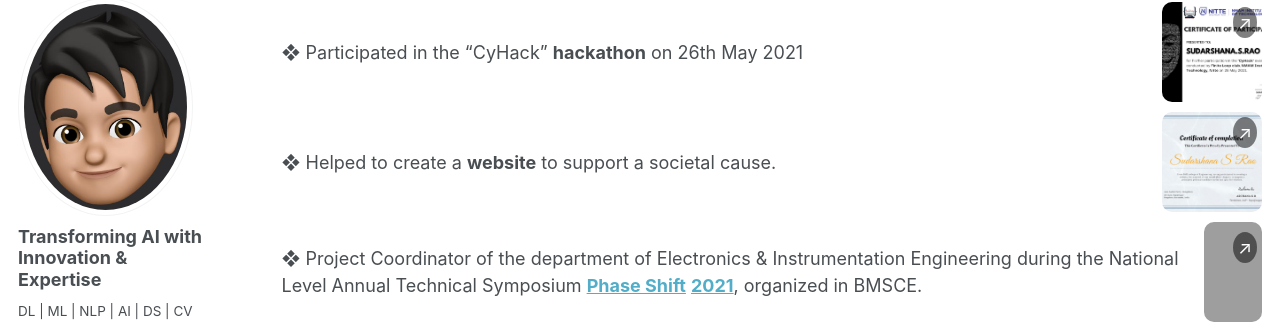
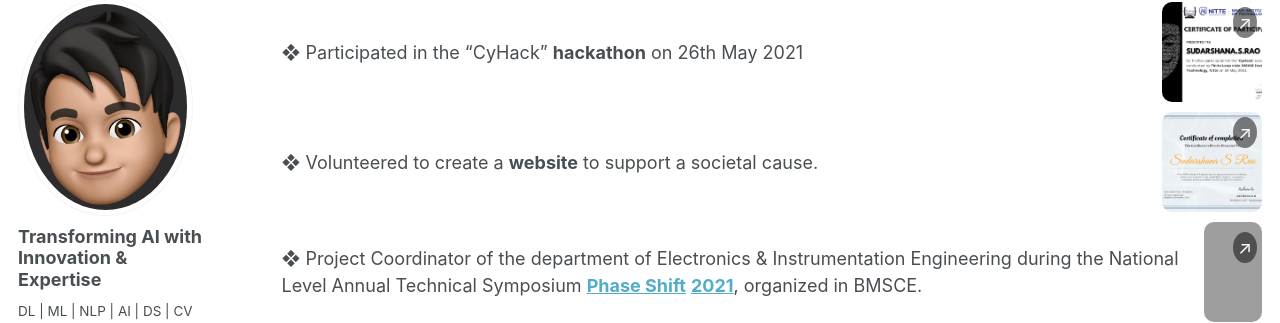
Before and after one commit to SudarshanaSRao/SudarshanaSRao.github.io, a Jekyll site: the page built from _pages/cv.md, in a window 1280 px wide and 900 px high, scrolled down 3279 px, cut to the strip 108-431 px from the top of the window. Built offline with Jekyll 4.4.1, drawn with Linux system fonts in a browser that asks for light colours; grey boxes are pictures that could not be loaded.

Commit message:
Update cv.md

```diff
--- a/_pages/cv.md
+++ b/_pages/cv.md
@@ -944,7 +944,7 @@ Leadership & Involvement
 </style>
 
 <div class="content-container77">
-    <p>❖ Helped to create a <strong>website</strong> to support a societal cause.</p>
+    <p>❖ Volunteered to create a <strong>website</strong> to support a societal cause.</p>
     <div class="thumbnail-container77" onclick="openPopup77()">
         <img src="/images/Volunteering website.jpeg" alt="web" class="thumbnail77">
         <span class="popup-icon77">&#x2197;</span>
```
